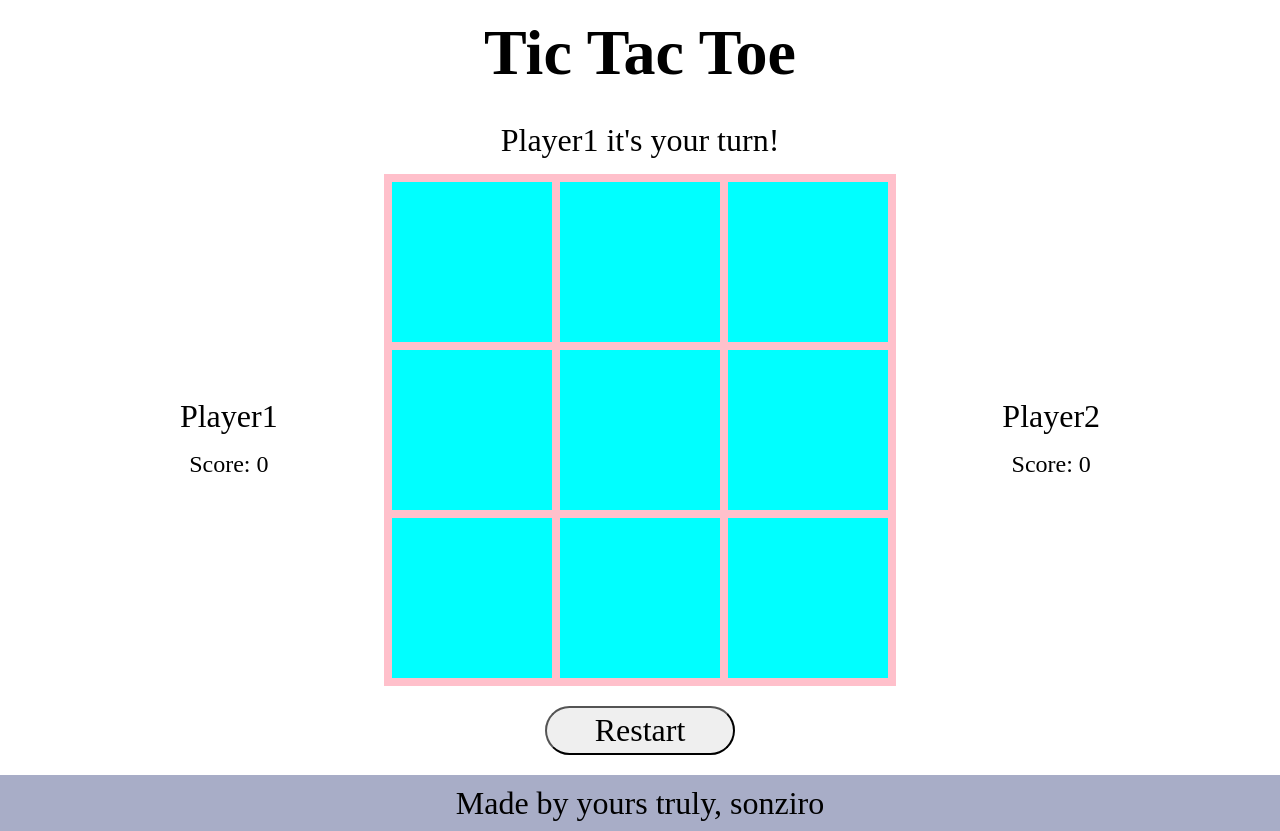
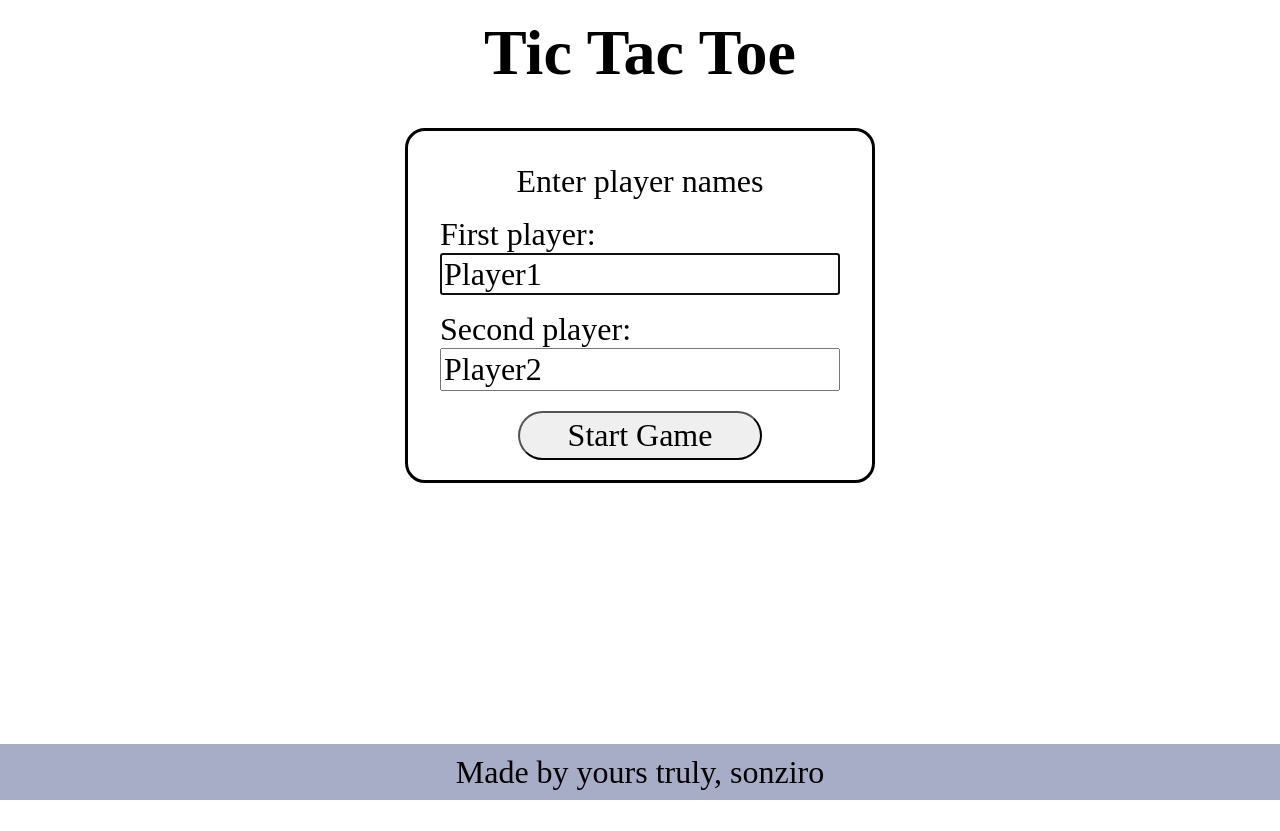
Before and after one commit to SonZir0/odin-tic-tac-toe, a plain HTML site: page index.html in a window 1280 px wide. After the commit the page ends 800 px from the top, so only its background shows below. Drawn offline with Linux system fonts and the light colour scheme.

Commit message:
Add form, use user input as 1-st/2-nd player names
Also small addition to restart function - not do
anything at the very first turn, before any moves

```diff
--- a/index.html
+++ b/index.html
@@ -11,10 +11,24 @@
 </head>
 
 <body>
+    <dialog>
+        <form action="" method="dialog">
+            <p>Enter player names</p>
+            <div>
+                <label for="player1Name">First player:</label>
+                <input id="player1Name" value="Player1" type="text" maxlength="15" spellcheck="false" required>
+            </div>
+            <div>
+                <label for="player2Name">Second player:</label>
+                <input id="player2Name" value="Player2" type="text" maxlength="15" spellcheck="false" required>
+            </div>
+            <button>Start Game</button>
+        </form>
+    </dialog>
 
     <h1>Tic Tac Toe</h1>
     <main>
-        <p class="gameLog">Player1 it's your turn!</p>
+        <p class="gameLog"></p>
         <div class="middle">
             <div class="playerPanel player1">
                 <p class="name">Player1</p>
--- a/script.js
+++ b/script.js
@@ -123,10 +123,13 @@ const TicTacToe = (function () {
 })();
 
 const displayController = (function () {
+    const dialog = document.querySelector("dialog");
     const gameLog = document.querySelector("main>p");
     const playerScores = Array.from(document.querySelectorAll(".playerPanel .scoreValue"));
     const gameboardFields = Array.from(document.querySelectorAll(".board>div"));
     const resetBtn = document.querySelector("main>button");
+
+    chooseNames();
 
     gameboardFields.forEach(field => {
         field.addEventListener("click", chooseTile
@@ -138,6 +141,9 @@ const displayController = (function () {
     });
 
     resetBtn.addEventListener("click", () => {
+        if (!TicTacToe.getTurn())   //do nothing at 1 turn
+            return;
+
         if (TicTacToe.getWinner() || resetBtn.textContent === "Are you sure?") {
             TicTacToe.startNewGame();
             gameLog.textContent = `${players[0].getName()} it's your turn!`;
@@ -151,6 +157,40 @@ const displayController = (function () {
         }
     });
 
+    function cancelRestart(event) {
+        resetBtn.textContent = "Restart";
+        resetBtn.removeEventListener("mouseout", cancelRestart);
+        resetBtn.removeEventListener("focusout", cancelRestart);
+    };
+
+    function chooseNames() {
+        const main = document.querySelector("main");
+        const startBtn = document.querySelector("dialog button");
+        const inputArr = Array.from(document.querySelectorAll("dialog input"));
+        const playerNameTags = Array.from(document.querySelectorAll(".playerPanel .name"))
+
+        main.style.visibility = "hidden";
+        dialog.show();
+
+        startBtn.addEventListener("click", function showMain() {
+            let allValid = true;
+            inputArr.forEach((input) => {
+                allValid &&= input.validity.valid;
+            });
+
+            if (allValid) {
+                for (let i = 0; i < 2; i++) {
+                    players[i].setName(inputArr[i].value);
+                    playerNameTags[i].textContent = inputArr[i].value;
+                }
+
+
+                gameLog.textContent = `${players[0].getName()} it's your turn!`;
+                main.style.visibility = "visible";
+                startBtn.removeEventListener("click", showMain);
+            }
+        });
+    };
 
     function chooseTile(event) {
         let currentWinner = TicTacToe.getWinner();
@@ -177,12 +217,6 @@ const displayController = (function () {
             gameLog.textContent = `${whosNext} it's your turn!`
         }
     }
-
-    function cancelRestart(event) {
-        resetBtn.textContent = "Restart";
-        resetBtn.removeEventListener("mouseout", cancelRestart);
-        resetBtn.removeEventListener("focusout", cancelRestart);
-    };
 })();
 
 function createPlayer(name) {
--- a/style.css
+++ b/style.css
@@ -20,7 +20,32 @@ body {
         margin: 0px;
         padding: 1rem 0px;
     }
+
+    dialog {
+        margin-top: 10%;
+        border-radius: 20px;
+        padding-bottom: 0px;
+        width: min(400px, 70svw);
+
+        p {
+            margin: 0px;
+        }
+
+        div {
+            margin-top: 1rem;
+
+            label {
+                text-align: start;
+            }
+        }
+
+        div {
+            display: flex;
+            flex-direction: column;
+        }
+    }
 }
+
 
 main {
     margin: 0px 20%;
@@ -31,13 +56,13 @@ main {
         margin: 1rem;
         font-size: 2rem;
     }
+}
 
-    button {
-        margin: 1.25rem 0px;
-        padding: 0.25rem 3rem;
-        border-radius: 30px;
-        align-self: center;
-    }
+button {
+    margin: 1.25rem 0px;
+    padding: 0.25rem 3rem;
+    border-radius: 30px;
+    align-self: center;
 }
 
 .middle {
@@ -82,7 +107,7 @@ footer {
     }
 }
 
-@media (max-width: 800px) or ((max-width: 1050px) and (max-aspect-ratio: 3/2 )) {
+@media (max-width: 800px) or ((max-width: 1050px) and (max-aspect-ratio: 3/2)) {
 
     .middle {
         display: grid;
```
